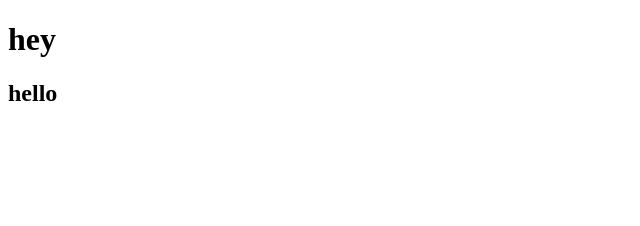
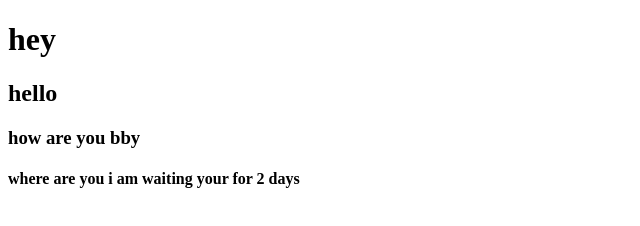
Before and after one commit to happy-rawat/Shubham, a plain HTML site: page index.html in a window 1280 px wide. Shown: the whole page, without its empty margins (0-640 px from the left). Drawn offline with Linux system fonts and the light colour scheme.

Commit message:
add some new lines

```diff
--- a/index.html
+++ b/index.html
@@ -8,5 +8,7 @@
 <body>
     <h1>hey</h1>
     <h2>hello</h2>
+    <h3>how are you bby</h3>
+    <h4>where are you i am waiting your for 2 days</h4>
 </body>
 </html>
```
